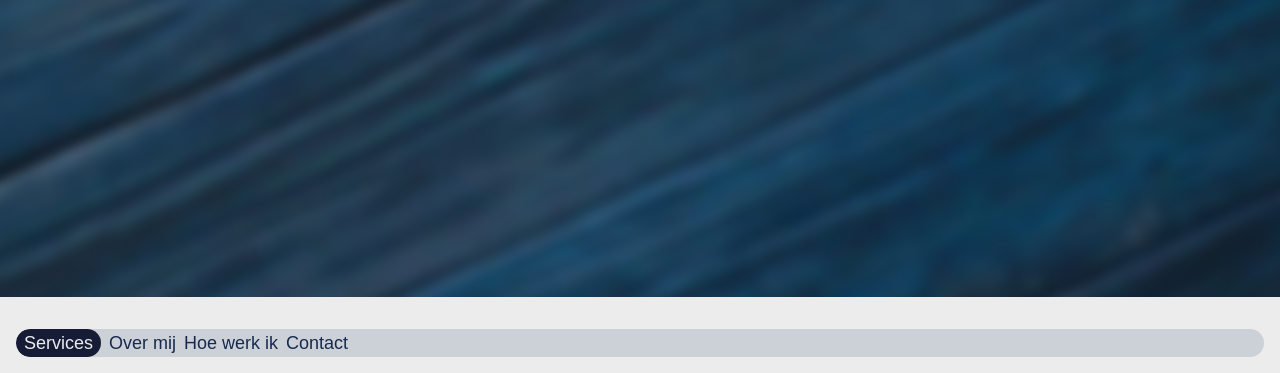
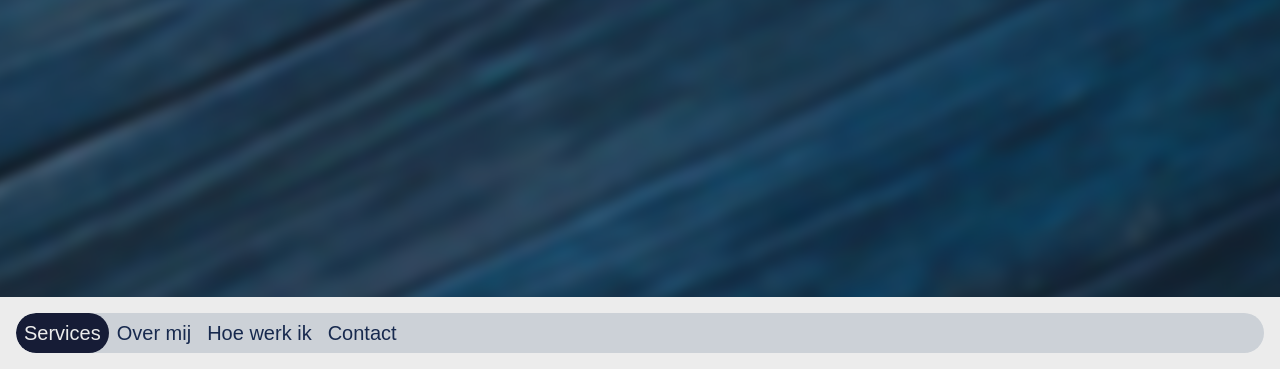
Before and after one commit to git-davidd/website-revamp, a plain HTML site: page index.html in a window 1280 px wide. Shown: the part 503-876 px from the top of the page. Drawn offline with Linux system fonts and the light colour scheme; a web font is replaced by a local one.

Commit message:
navbar: minor visual changes

```diff
--- a/index.html
+++ b/index.html
@@ -39,14 +39,14 @@
     </section>
 
     <!-- navbar -->
-    <nav class="bg-almost-white text-light-navy p-4 pt-8 text-lg">
+    <nav class="bg-almost-white text-light-navy p-4 text-xl">
       <div
-        class="bg-very-light-blue flex h-7 items-center overflow-hidden rounded-full whitespace-nowrap"
+        class="bg-very-light-blue flex h-10 items-center overflow-hidden rounded-full whitespace-nowrap"
       >
-        <a href="#services" class="navactive mr-2 h-7">Services</a>
-        <a href="#about" class="mr-2">Over mij</a>
-        <a href="#how" class="mr-2">Hoe werk ik</a>
-        <a href="#contact" class="mr-2">Contact</a>
+        <a href="#services" class="navActive mr-4">Services</a>
+        <a href="#about" class="mr-4">Over mij</a>
+        <a href="#how" class="mr-4">Hoe werk ik</a>
+        <a href="#contact" class="mr-4">Contact</a>
       </div>
     </nav>
 
--- a/tailwindcss/input.css
+++ b/tailwindcss/input.css
@@ -52,10 +52,14 @@
   transform-origin: left;
 }
 
-.navactive {
+.navActive {
   background-color: var(--color-dark-navy);
   border-radius: calc(infinity * 1px);
   color: var(--color-almost-white);
   padding-right: calc(var(--spacing) * 2);
   padding-left: calc(var(--spacing) * 2);
+  margin-right: calc(var(--spacing) * 2);
+  display: flex;
+  align-items: center;
+  height: calc(var(--spacing) * 10);
 }
```
Also changed, not shown: tailwindcss/output.css.
